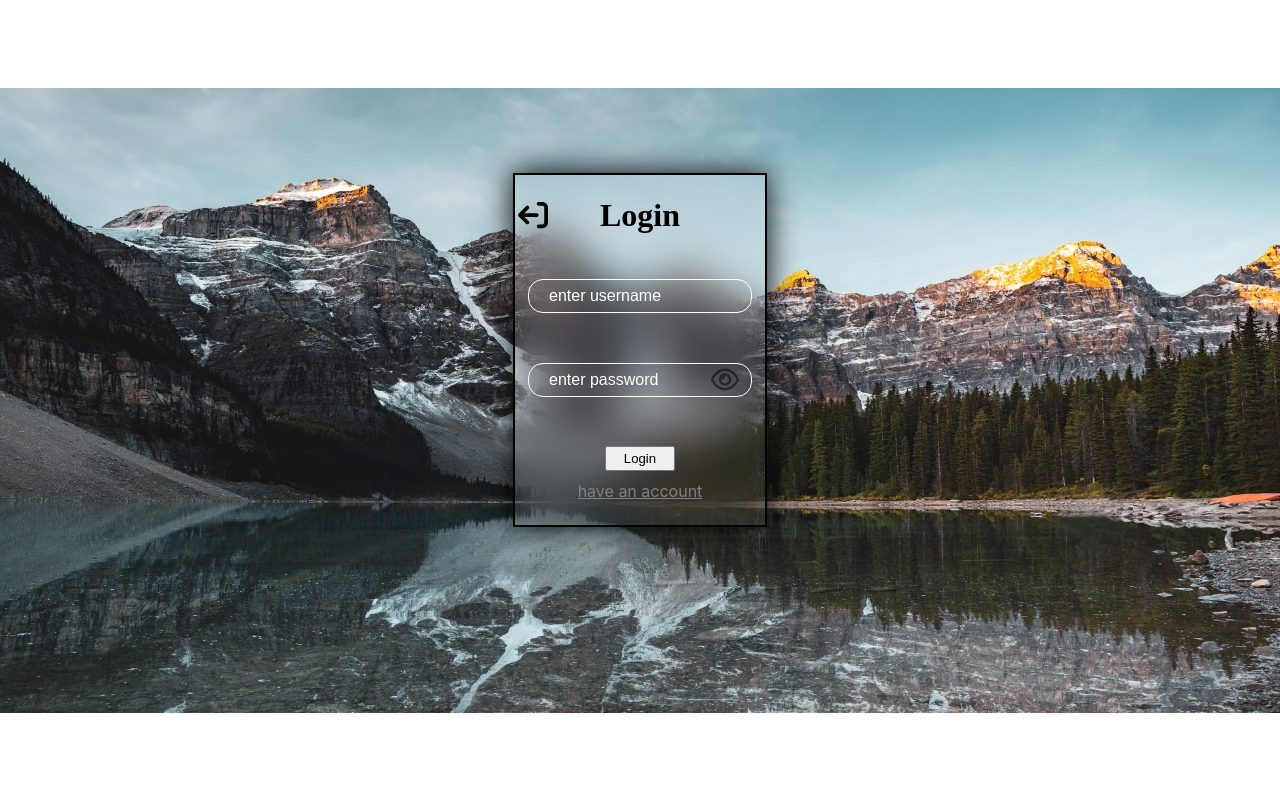
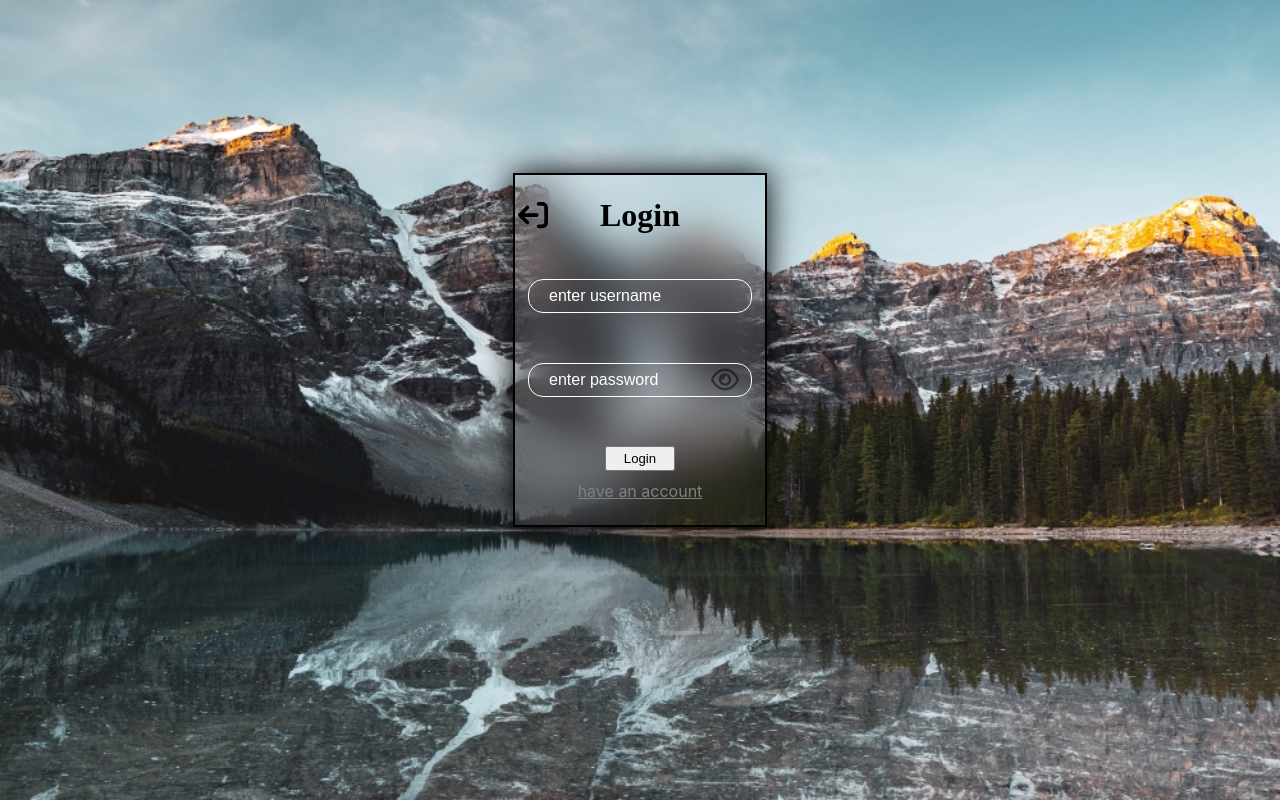
Before and after one commit to popi753/myreact, a React (Create React App) app: page /login in a window 1280 px wide. Built offline with nearby package versions, Linux system fonts and the light colour scheme.

Commit message:
backgroundcoverr

```diff
--- a/src/styles/Login.css
+++ b/src/styles/Login.css
@@ -2,12 +2,12 @@
 
     min-width: 100vw;
     min-height: 100vh;
-    background-size: cover;
     display: flex;
     justify-content: center;
     align-items: center;
     flex-direction: column;
     background: url("../karl-paul-baldacchino-SXdIKjRkSDo-unsplash.jpg") no-repeat center center fixed;
+    background-size: cover;
 
 }
 
--- a/src/styles/Register.css
+++ b/src/styles/Register.css
@@ -1,12 +1,12 @@
  #registerbody {
     min-width: 100vw;
     min-height: 100vh;
-    background-size: cover;
     display: flex;
     justify-content: center;
     align-items: center;
     flex-direction: column;
     background: url("../karl-paul-baldacchino-CSZ1Xk0KizQ-unsplash.jpg") no-repeat center center fixed;
+    background-size: cover;
 }
 
 
```
